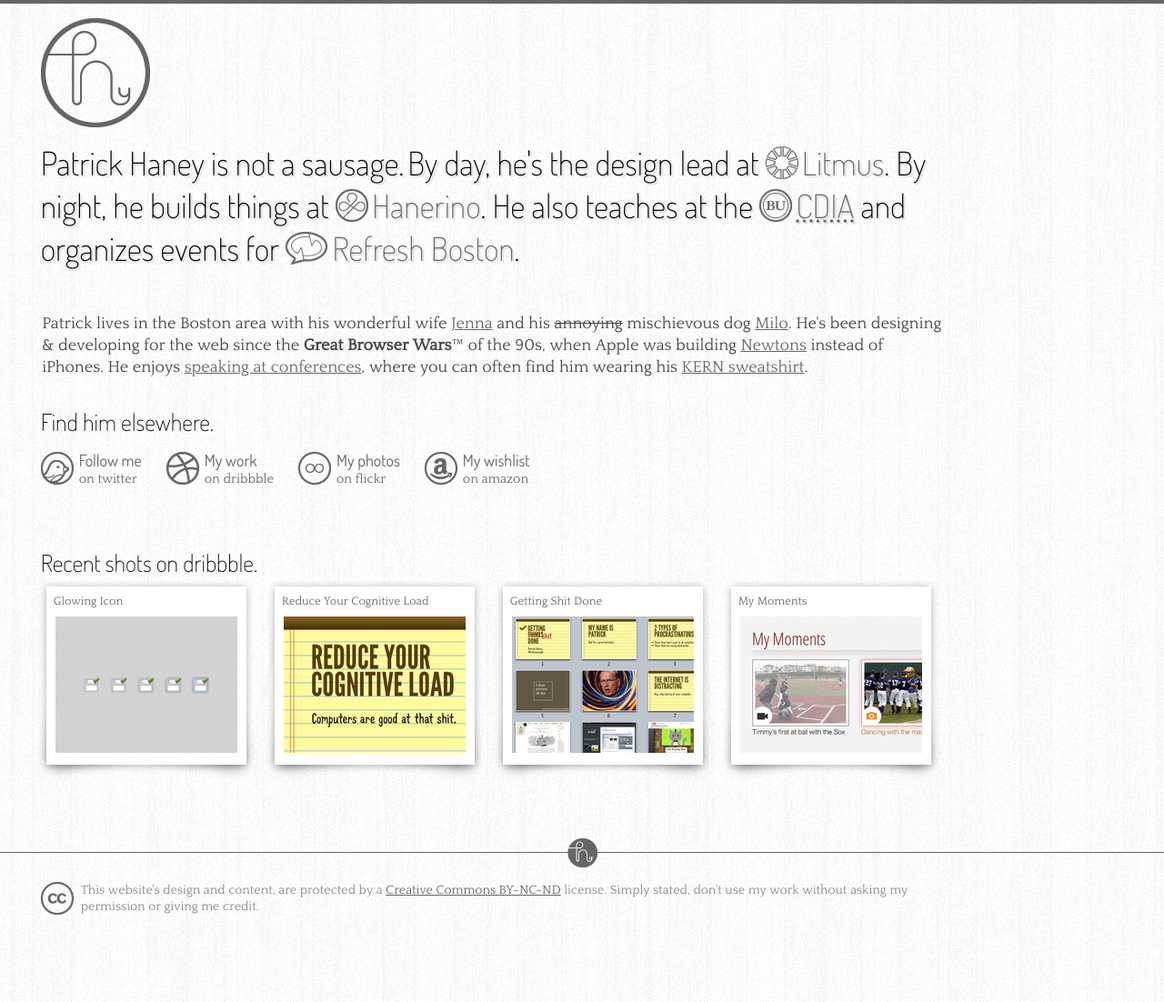
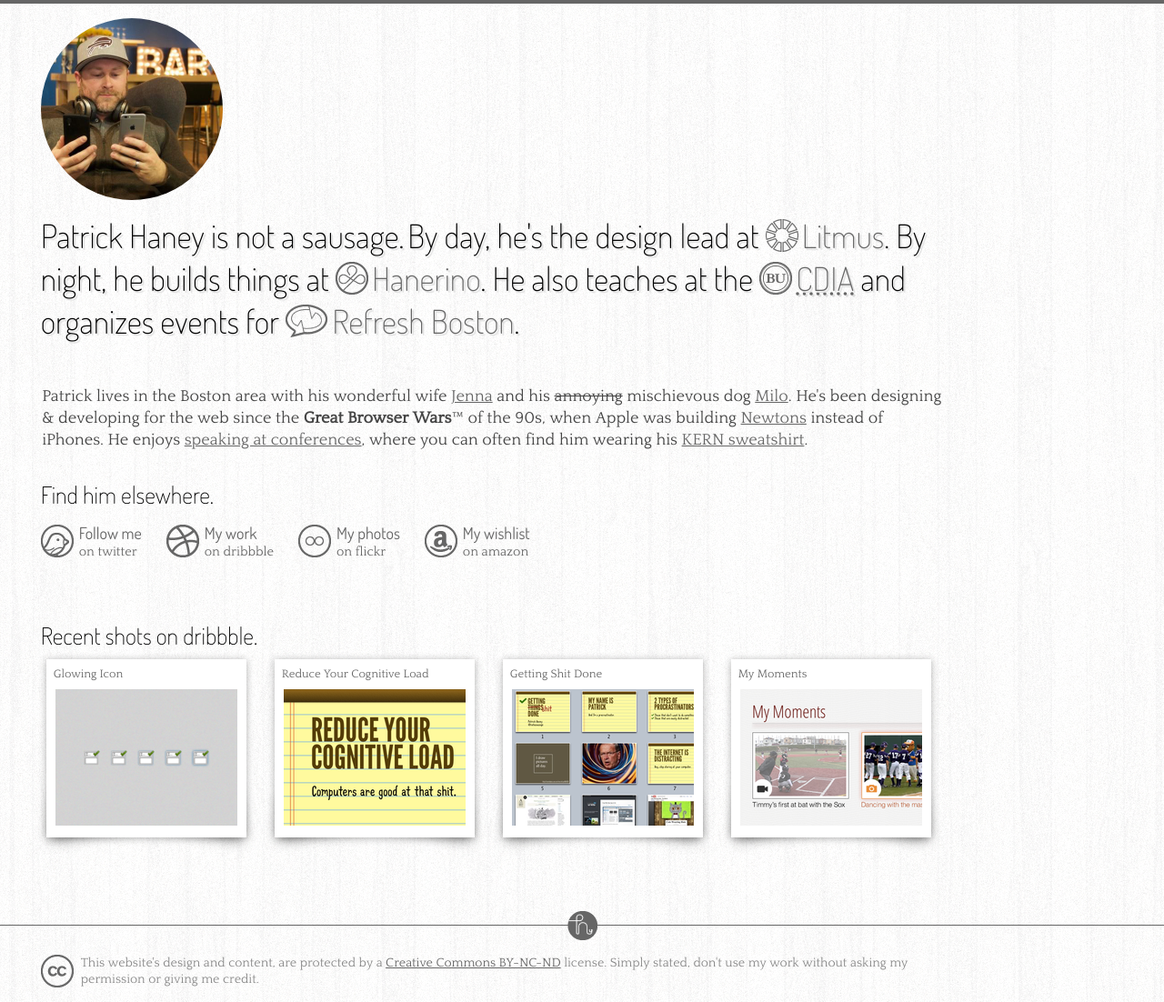
Before and after one commit to notasausage/notasausage.github.io, a Jekyll site: the page built from index.html, in a window 1280 px wide. Shown: the whole page at 91% size. Built offline with Jekyll 4.4.1, drawn with Linux system fonts in a browser that asks for light colours.

Commit message:
Swap PH logo out for photo

```diff
--- a/_includes/header.html
+++ b/_includes/header.html
@@ -2,7 +2,7 @@
     <nav class="wrapper" id="nav-primary">
         <a href="/" id="nav-home">
             <h1 id="page-logo">
-                <img src="/images/logo-ph-fill.png" alt="" class="icon-hover"><img src="/images/logo-ph-lines.png" alt="Patrick Haney's logo">
+                <img src="/images/patrick-haney.jpg" alt="Patrick Haney, not a sausage">
             </h1>
         </a>
         <!-- <ul>
--- a/_sass/_layout.scss
+++ b/_sass/_layout.scss
@@ -112,19 +112,14 @@
     Primary Navigation
 ********************************************/
 
-nav #nav-home {
-    position: relative;
-    transition: all 0.25s ease-in-out;
-    -webkit-transition: all 0.25s ease-in-out;
-    -moz-transition: all 0.25s ease-in-out;
+nav #nav-home img {
+    border-radius: 100px;
+    height: 200px;
+    width: 200px;
 }
 
 nav #nav-home:hover {
     background-image: none;
-}
-
-nav #nav-home:hover img.icon-hover {
-    opacity: 1;
 }
 
 img.icon-hover {
```
Also changed, not shown: images/patrick-haney.jpg (added).
